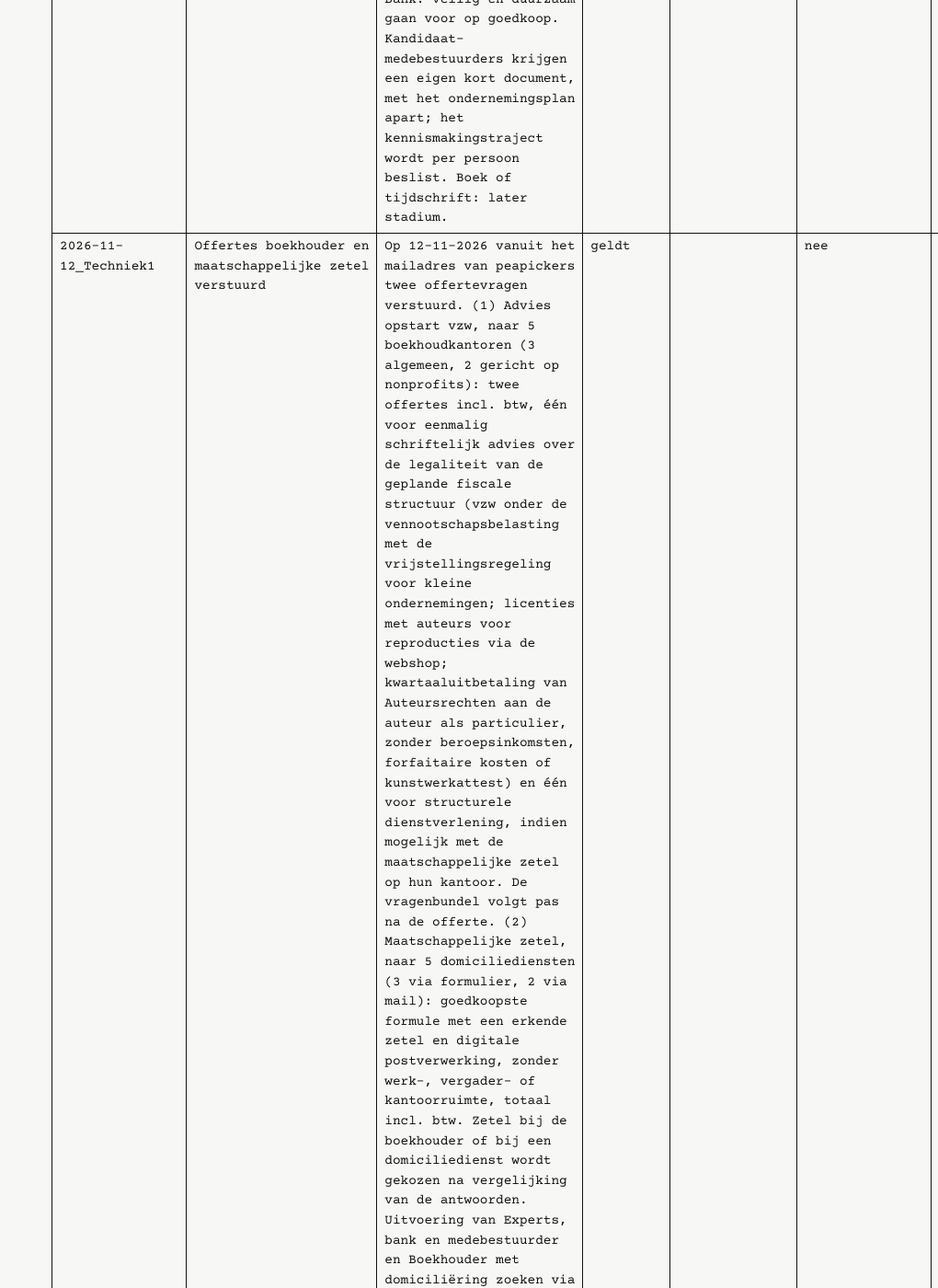
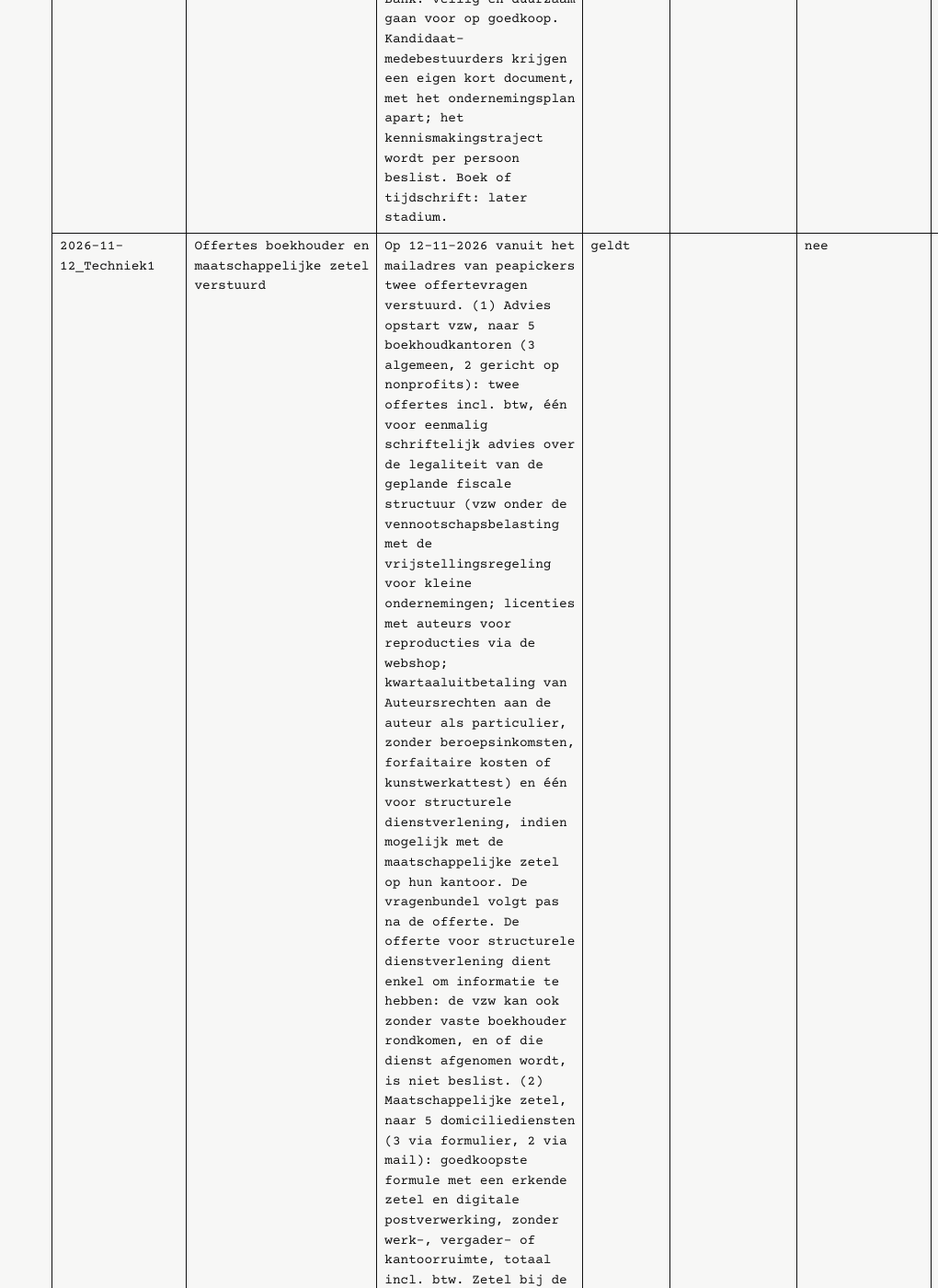
Before and after one commit to peapickers/peapickers.github.io, a Jekyll site: the page built from projecten/beslissingen.md, in a window 1280 px wide and 1400 px high, scrolled down 25801 px. Shown: the whole window at 92% size, without its empty margins (260-1280 px from the left). Built offline with Jekyll 4.4.1, drawn with Linux system fonts in a browser that asks for light colours; some of the changed text lies outside the part shown.

Commit message:
Register: structurele boekhouder optioneel, offerte enkel ter informatie
Co-Authored-By: Claude Opus 5.5 <noreply@anthropic.com>
Claude-Session: https://claude.ai/code/session_01CW2uQxXbV7NeZkPz89gpM2

```diff
--- a/projecten/beslissingen.md
+++ b/projecten/beslissingen.md
@@ -119,4 +119,4 @@ Eén plek met alle beslissingen, in gewone woorden. Elke regel heeft een code `J
 | 2026-11-11_Techniek17 | Doelgroepanalyse vervalt | De beschrijving van doelgroepen (ook die van Limited) verdwijnt uit het plan. Welke plekken en (sub)culturen interesse hebben, wordt organisch ontdekt. | geldt |  | nee | |
 | 2026-11-11_Techniek18 | Testfase: eigen bestelformulier en gesprekken | Bestellen in de testfase bij voorkeur met een eigen formulier via Proton in plaats van Snipcart, als dat goedkoper kan. Feedback via gesprekken met dichte vrienden, zonder trackingtools. Leverronde en bpost worden beide getest. | geldt | 2026-11-10_Techniek3 | nee | |
 | 2026-11-11_Techniek19 | Experts, bank en medebestuurder | Eerst gratis offertes (boekhouder met domiciliëring, bestuurdersverzekering, bank, ook de experts zelf), daarna één schriftelijke vragenbundel per expert. Bank: veilig en duurzaam gaan voor op goedkoop. Kandidaat-medebestuurders krijgen een eigen kort document, met het ondernemingsplan apart; het kennismakingstraject wordt per persoon beslist. Boek of tijdschrift: later stadium. | geldt |  | nee | |
-| 2026-11-12_Techniek1 | Offertes boekhouder en maatschappelijke zetel verstuurd | Op 12-11-2026 vanuit het mailadres van peapickers twee offertevragen verstuurd. (1) Advies opstart vzw, naar 5 boekhoudkantoren (3 algemeen, 2 gericht op nonprofits): twee offertes incl. btw, één voor eenmalig schriftelijk advies over de legaliteit van de geplande fiscale structuur (vzw onder de vennootschapsbelasting met de vrijstellingsregeling voor kleine ondernemingen; licenties met auteurs voor reproducties via de webshop; kwartaaluitbetaling van Auteursrechten aan de auteur als particulier, zonder beroepsinkomsten, forfaitaire kosten of kunstwerkattest) en één voor structurele dienstverlening, indien mogelijk met de maatschappelijke zetel op hun kantoor. De vragenbundel volgt pas na de offerte. (2) Maatschappelijke zetel, naar 5 domiciliediensten (3 via formulier, 2 via mail): goedkoopste formule met een erkende zetel en digitale postverwerking, zonder werk-, vergader- of kantoorruimte, totaal incl. btw. Zetel bij de boekhouder of bij een domiciliedienst wordt gekozen na vergelijking van de antwoorden. Uitvoering van Experts, bank en medebestuurder en Boekhouder met domiciliëring zoeken via offertes. | geldt |  | nee | |
+| 2026-11-12_Techniek1 | Offertes boekhouder en maatschappelijke zetel verstuurd | Op 12-11-2026 vanuit het mailadres van peapickers twee offertevragen verstuurd. (1) Advies opstart vzw, naar 5 boekhoudkantoren (3 algemeen, 2 gericht op nonprofits): twee offertes incl. btw, één voor eenmalig schriftelijk advies over de legaliteit van de geplande fiscale structuur (vzw onder de vennootschapsbelasting met de vrijstellingsregeling voor kleine ondernemingen; licenties met auteurs voor reproducties via de webshop; kwartaaluitbetaling van Auteursrechten aan de auteur als particulier, zonder beroepsinkomsten, forfaitaire kosten of kunstwerkattest) en één voor structurele dienstverlening, indien mogelijk met de maatschappelijke zetel op hun kantoor. De vragenbundel volgt pas na de offerte. De offerte voor structurele dienstverlening dient enkel om informatie te hebben: de vzw kan ook zonder vaste boekhouder rondkomen, en of die dienst afgenomen wordt, is niet beslist. (2) Maatschappelijke zetel, naar 5 domiciliediensten (3 via formulier, 2 via mail): goedkoopste formule met een erkende zetel en digitale postverwerking, zonder werk-, vergader- of kantoorruimte, totaal incl. btw. Zetel bij de boekhouder of bij een domiciliedienst wordt gekozen na vergelijking van de antwoorden. Uitvoering van Experts, bank en medebestuurder en Boekhouder met domiciliëring zoeken via offertes. | geldt |  | nee | |
```
